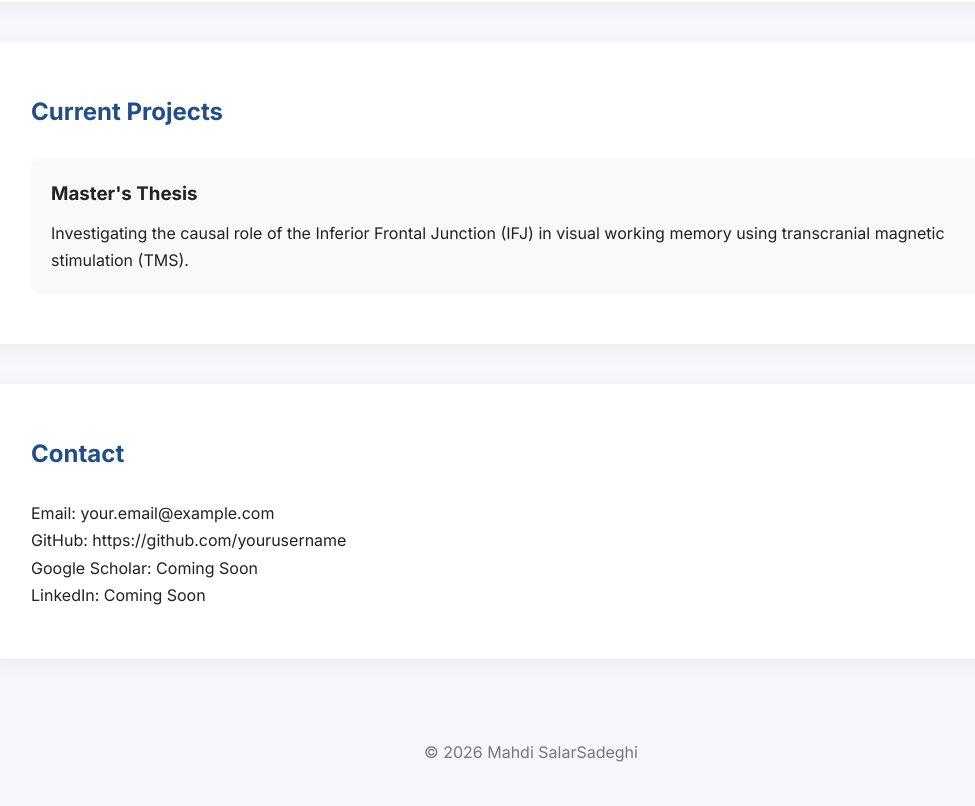
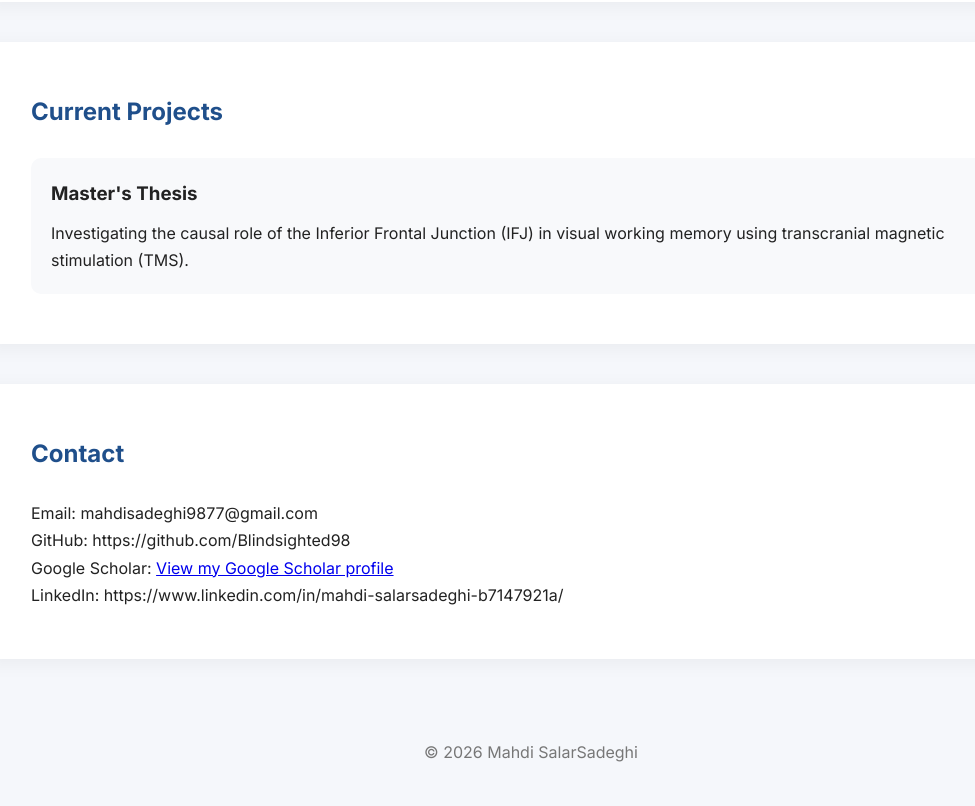
Before and after one commit to Blindsighted98/Blindsighted98.github.io, a plain HTML site: page index.html in a window 1280 px wide. Shown: the part 1639-2445 px from the top of the page, without its empty margins (109-1084 px from the left). Drawn offline with Linux system fonts and the light colour scheme.

Commit message:
Update index.html

```diff
--- a/index.html
+++ b/index.html
@@ -304,28 +304,28 @@ in visual working memory using transcranial magnetic stimulation (TMS).
 
 <p>
 
-Email: your.email@example.com
+Email: mahdisadeghi9877@gmail.com
 
 </p>
 
 <p>
 
 GitHub:
-https://github.com/yourusername
+https://github.com/Blindsighted98
 
 </p>
 
 <p>
-
 Google Scholar:
-Coming Soon
-
+<a href="https://scholar.google.com/citations?user=NMw9JCoAAAAJ&hl=en" target="_blank">
+View my Google Scholar profile
+</a>
 </p>
 
 <p>
 
 LinkedIn:
-Coming Soon
+https://www.linkedin.com/in/mahdi-salarsadeghi-b7147921a/
 
 </p>
 
```
